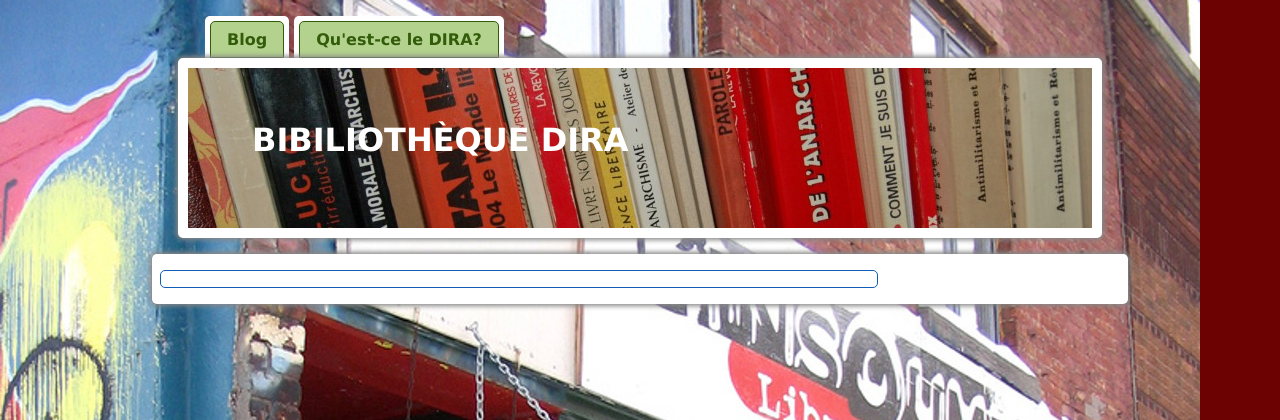
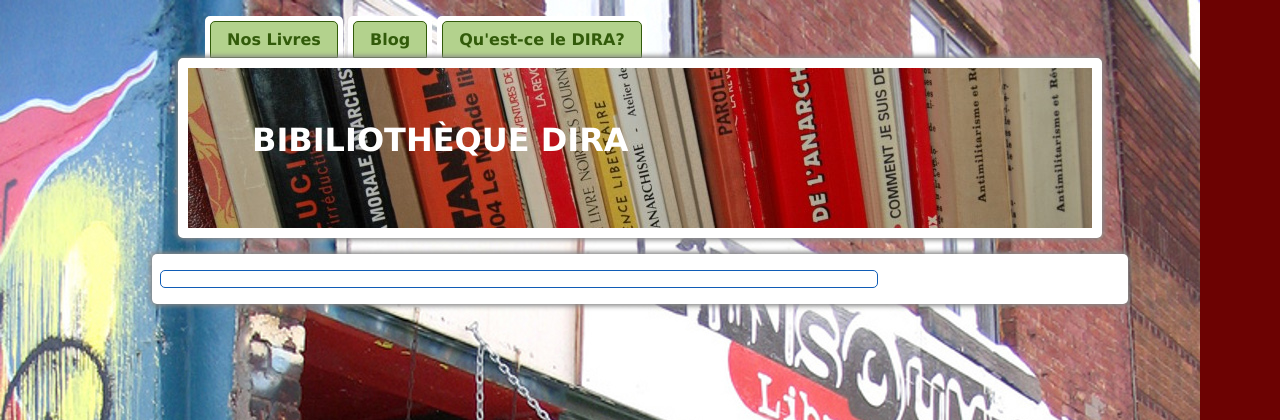
Before and after one commit to leylaso/django-library, a Django app: template templates/library/dira.html in a window 1280 px wide. Shown: the top 420 px of the page. Run offline with Django 3.2, Linux system fonts and the light colour scheme; the template is opened without the code that fills it, so the values that code supplies are empty.

Commit message:
Added a home link

```diff
--- a/templates/library/dira.html
+++ b/templates/library/dira.html
@@ -8,6 +8,7 @@
 
 <body>
   <div id="nav">
+    <div class="button"><a href="/">Nos Livres</a></div>
     <div class="button"><a href="http://bibliothequedira.wordpress.com/">Blog</a></div>
     <div class="button"><a href="http://bibliothequedira.wordpress.com/about/">Qu'est-ce le DIRA?</a></div>
   </div>
```
